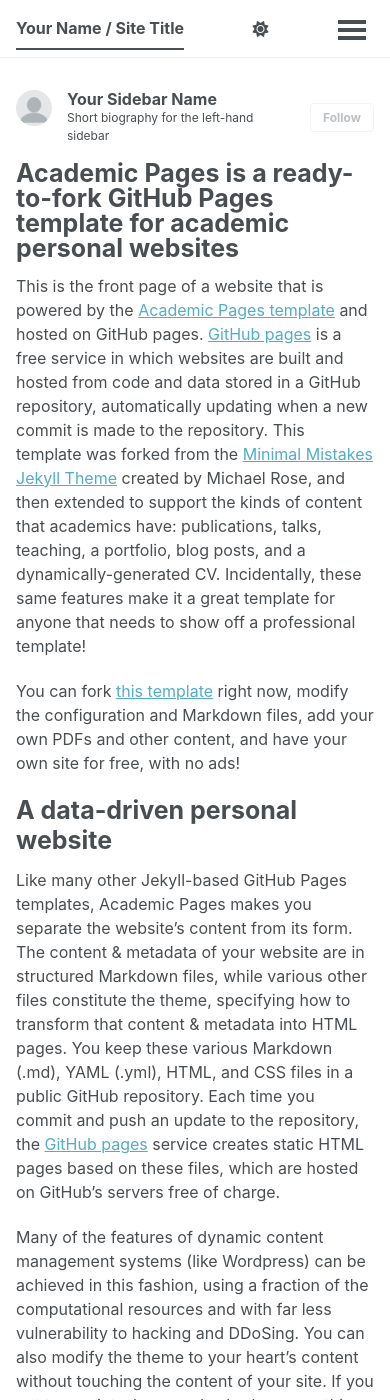
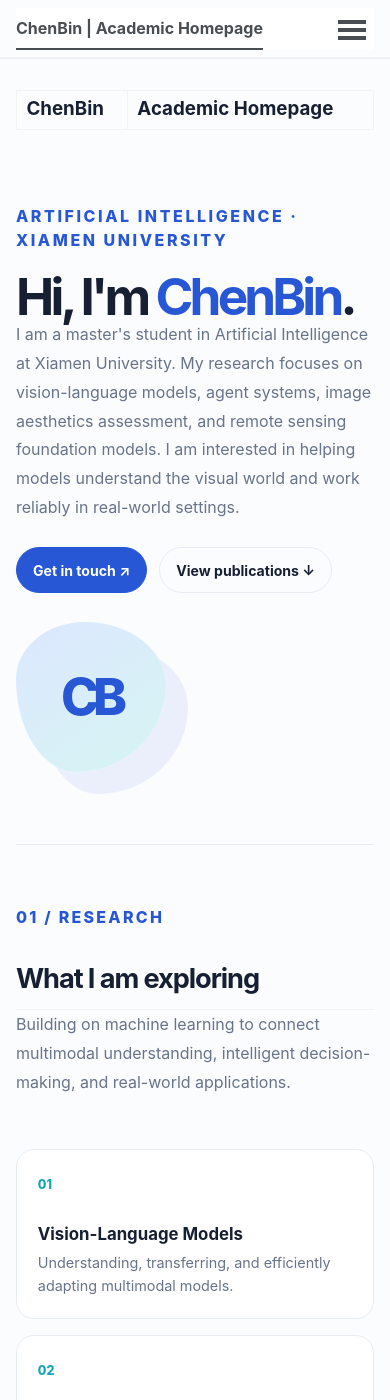
Before and after one commit to HeadAgainst/headagainst.github.io, a Jekyll site: the page built from _pages/about.md, in a window 390 px wide and 1400 px high. Built offline with Jekyll 4.4.1, drawn with Linux system fonts in a browser that asks for light colours; a script bundle is joined from its source files by our own code; a style sheet for code colours, icons or effects is not loaded; some of the changed text lies outside the part shown.

Commit message:
Create ChenBin academic homepage
Co-authored-by: Copilot <223556219+Copilot@users.noreply.github.com>

```diff
--- a/_config.yml
+++ b/_config.yml
@@ -9,10 +9,10 @@
 # Basic Site Settings
 locale                   : "en-US"
 site_theme               : "default" # The available themes options are "default", "air", "sunrise", "mint", "dirt" and "contrast"
-title                    : "Your Name / Site Title"
+title                    : "ChenBin | Academic Homepage"
 title_separator          : "-"
-name                     : &name "Your Name"
-description              : &description "Your Name's academic portfolio"   # Update this with a general description of your site, this is the default if not overridden by a page
+name                     : &name "ChenBin"
+description              : &description "ChenBin's academic homepage — multimodal learning, agents, and remote sensing foundation models"
 url                      : https://academicpages.github.io # The base hostname & protocol for your site e.g. "https://[your GitHub username].github.io",
                                                            # or if you already have some other page hosted on Github then use "https://[your GitHub username].github.io/[Your Repo Name]"
 baseurl                  : "" # the subpath of your site, e.g. "/blog"
@@ -24,13 +24,13 @@ repository               : "academicpages/academicpages.github.io"
 author:
   # Biographic information
   avatar           : "profile.png"
-  name             : "Your Sidebar Name"
+  name             : "ChenBin"
   pronouns         : # example: "she/her"
-  bio              : "Short biography for the left-hand sidebar"
-  location         : "Earth"
-  employer         : "Red Brick University"
+  bio              : "M.S. student in Artificial Intelligence · SmartDSP Lab"
+  location         : "Xiamen, China"
+  employer         : "Xiamen University"
   uri              : # URL
-  email            : "none@example.org"
+  email            : "1585059590@qq.com"
 
   # Academic websites
   academia         : # URL
@@ -51,7 +51,7 @@ author:
   bitbucket        : # Username - Update with your username on the site
   codepen          : # Username
   dribbble         : # Username
-  github           : "academicpages"
+  github           :
   kaggle           : # Username
   stackoverflow    : # User number or user number and name (i.e., use "1" or "1/jeff-atwood")
 
--- a/_pages/about.md
+++ b/_pages/about.md
@@ -1,56 +1,70 @@
 ---
 permalink: /
-title: "Academic Pages is a ready-to-fork GitHub Pages template for academic personal websites"
-author_profile: true
+title: "ChenBin | Academic Homepage"
+author_profile: false
 redirect_from:
   - /about/
   - /about.html
 ---
 
-This is the front page of a website that is powered by the [Academic Pages template](https://github.com/academicpages/academicpages.github.io) and hosted on GitHub pages. [GitHub pages](https://pages.github.com) is a free service in which websites are built and hosted from code and data stored in a GitHub repository, automatically updating when a new commit is made to the repository. This template was forked from the [Minimal Mistakes Jekyll Theme](https://mmistakes.github.io/minimal-mistakes/) created by Michael Rose, and then extended to support the kinds of content that academics have: publications, talks, teaching, a portfolio, blog posts, and a dynamically-generated CV. Incidentally, these same features make it a great template for anyone that needs to show off a professional template!
+<main class="cb-home">
+  <section class="cb-hero" id="about">
+    <div>
+      <p class="cb-kicker">Artificial Intelligence · Xiamen University</p>
+      <h1>Hi, I'm <span>ChenBin</span>.</h1>
+      <p class="cb-lede">I am a master's student in Artificial Intelligence at Xiamen University. My research focuses on vision-language models, agent systems, image aesthetics assessment, and remote sensing foundation models. I am interested in helping models understand the visual world and work reliably in real-world settings.</p>
+      <div class="cb-links">
+        <a class="cb-button cb-button--primary" href="mailto:1585059590@qq.com">Get in touch ↗</a>
+        <a class="cb-button" href="#publications">View publications ↓</a>
+      </div>
+    </div>
+    <div class="cb-mark" aria-label="ChenBin initials">CB</div>
+  </section>
 
- You can fork [this template](https://github.com/academicpages/academicpages.github.io) right now, modify the configuration and Markdown files, add your own PDFs and other content, and have your own site for free, with no ads!
+  <section class="cb-section" id="research">
+    <div class="cb-section__heading">
+      <p class="cb-section__label">01 / Research</p>
+      <div>
+        <h2>What I am exploring</h2>
+        <p class="cb-section__intro">Building on machine learning to connect multimodal understanding, intelligent decision-making, and real-world applications.</p>
+      </div>
+    </div>
+    <div class="cb-research-grid">
+      <article class="cb-card"><span class="cb-card__number">01</span><h3>Vision-Language Models</h3><p>Understanding, transferring, and efficiently adapting multimodal models.</p></article>
+      <article class="cb-card"><span class="cb-card__number">02</span><h3>Agent Systems</h3><p>Agent collaboration and tool use for complex tasks.</p></article>
+      <article class="cb-card"><span class="cb-card__number">03</span><h3>Image Aesthetics</h3><p>Personalized image aesthetics assessment and hierarchical modeling.</p></article>
+      <article class="cb-card"><span class="cb-card__number">04</span><h3>Remote Sensing</h3><p>Remote sensing foundation models and geospatial intelligence.</p></article>
+    </div>
+  </section>
 
-A data-driven personal website
-======
-Like many other Jekyll-based GitHub Pages templates, Academic Pages makes you separate the website's content from its form. The content & metadata of your website are in structured Markdown files, while various other files constitute the theme, specifying how to transform that content & metadata into HTML pages. You keep these various Markdown (.md), YAML (.yml), HTML, and CSS files in a public GitHub repository. Each time you commit and push an update to the repository, the [GitHub pages](https://pages.github.com/) service creates static HTML pages based on these files, which are hosted on GitHub's servers free of charge.
+  <section class="cb-section" id="experience">
+    <div class="cb-section__heading">
+      <p class="cb-section__label">02 / Education</p>
+      <div><h2>Education</h2></div>
+    </div>
+    <div class="cb-timeline">
+      <article class="cb-timeline__item"><div class="cb-timeline__date">2025 — 2028</div><div><h3>Xiamen University · M.S. in Artificial Intelligence</h3><p>SmartDSP Lab, advised by Professor Ding Xinghao.</p></div></article>
+      <article class="cb-timeline__item"><div class="cb-timeline__date">2021 — 2025</div><div><h3>Hangzhou Dianzi University · B.S. in Computer Science and Technology</h3><p>Focused on machine learning and graph neural networks (GNN), participated in related projects, and was advised by Wang Yuxiang.</p></div></article>
+    </div>
+  </section>
 
-Many of the features of dynamic content management systems (like Wordpress) can be achieved in this fashion, using a fraction of the computational resources and with far less vulnerability to hacking and DDoSing. You can also modify the theme to your heart's content without touching the content of your site. If you get to a point where you've broken something in Jekyll/HTML/CSS beyond repair, your Markdown files describing your talks, publications, etc. are safe. You can rollback the changes or even delete the repository and start over - just be sure to save the Markdown files! You can also write scripts that process the structured data on the site, such as [this one](https://github.com/academicpages/academicpages.github.io/blob/master/talkmap.ipynb) that analyzes metadata in pages about talks to display [a map of every location you've given a talk](https://academicpages.github.io/talkmap.html).
+  <section class="cb-section" id="publications">
+    <div class="cb-section__heading">
+      <p class="cb-section__label">03 / Selected work</p>
+      <div><h2>Publications</h2><p class="cb-section__intro">Selected research contributions. A complete list and project links will be added over time.</p></div>
+    </div>
+    <div>
+      <article class="cb-pub"><div class="cb-pub__index">01</div><div><h3>STM: A Spatio-Temporal Model for Dynamic Graph Fraud Detection</h3><p><em>DASFAA 2025</em> · Co-first, third author</p></div></article>
+      <article class="cb-pub"><div class="cb-pub__index">02</div><div><h3>PERTURB TO PROTECT: LEVERAGING TEST-TIME DEFENSIVE PERTURBATIONS AGAINST ADVERSARIAL ATTACKS</h3><p><em>ICASSP 2026</em> · Second author</p></div></article>
+      <article class="cb-pub"><div class="cb-pub__index">03</div><div><h3>LEARNING WHAT TRANSFERS: HIERARCHICAL MLLM READOUT FOR PERSONALIZED IMAGE AESTHETICS ASSESSMENT</h3><p><em>ICASSP 2027</em> · First author, under review</p></div></article>
+    </div>
+  </section>
 
-For those users that need more advanced functionality, the template also supports the following popular tools:
-- [MathJax](https://www.mathjax.org/) for mathematical equations
-- [Mermaid](https://mermaid.js.org/) for diagraming
-- [Plotly](https://plotly.com/javascript/) for plotting
-
-Getting started
-======
-1. Register a GitHub account if you don't have one and confirm your e-mail (required!)
-1. Fork [this template](https://github.com/academicpages/academicpages.github.io) by clicking the "Use this template" button in the top right.
-1. Go to the repository's settings (rightmost item in the tabs that start with "Code", should be below "Unwatch"). Rename the repository "[your GitHub username].github.io", which will also be your website's URL.
-1. Set site-wide configuration and create content & metadata (see below -- also see [this set of diffs](https://archive.is/3TPas) showing what files were changed to set up [an example site](https://getorg-testacct.github.io) for a user with the username "getorg-testacct")
-1. Upload any files (like PDFs, .zip files, etc.) to the files/ directory. They will appear at https://[your GitHub username].github.io/files/example.pdf.
-1. Check status by going to the repository settings, in the "GitHub pages" section
-
-Site-wide configuration
-------
-The main configuration file for the site is in the base directory in [_config.yml](https://github.com/academicpages/academicpages.github.io/blob/master/_config.yml), which defines the content in the sidebars and other site-wide features. You will need to replace the default variables with ones about yourself and your site's github repository. The configuration file for the top menu is in [_data/navigation.yml](https://github.com/academicpages/academicpages.github.io/blob/master/_data/navigation.yml). For example, if you don't have a portfolio or blog posts, you can remove those items from that navigation.yml file to remove them from the header.
-
-Create content & metadata
-------
-For site content, there is one Markdown file for each type of content, which are stored in directories like _publications, _talks, _posts, _teaching, or _pages. For example, each talk is a Markdown file in the [_talks directory](https://github.com/academicpages/academicpages.github.io/tree/master/_talks). At the top of each Markdown file is structured data in YAML about the talk, which the theme will parse to do lots of cool stuff. The same structured data about a talk is used to generate the list of talks on the [Talks page](https://academicpages.github.io/talks), each [individual page](https://academicpages.github.io/talks/2012-03-01-talk-1) for specific talks, the talks section for the [CV page](https://academicpages.github.io/cv), and the [map of places you've given a talk](https://academicpages.github.io/talkmap.html) (if you run this [python file](https://github.com/academicpages/academicpages.github.io/blob/master/talkmap.py) or [Jupyter notebook](https://github.com/academicpages/academicpages.github.io/blob/master/talkmap.ipynb), which creates the HTML for the map based on the contents of the _talks directory).
-
-**Markdown generator**
-
-The repository includes [a set of Jupyter notebooks](https://github.com/academicpages/academicpages.github.io/tree/master/markdown_generator
-) that converts a CSV containing structured data about talks or presentations into individual Markdown files that will be properly formatted for the Academic Pages template. The sample CSVs in that directory are the ones I used to create my own personal website at stuartgeiger.com. My usual workflow is that I keep a spreadsheet of my publications and talks, then run the code in these notebooks to generate the Markdown files, then commit and push them to the GitHub repository.
-
-How to edit your site's GitHub repository
-------
-Many people use a git client to create files on their local computer and then push them to GitHub's servers. If you are not familiar with git, you can directly edit these configuration and Markdown files directly in the github.com interface. Navigate to a file (like [this one](https://github.com/academicpages/academicpages.github.io/blob/master/_talks/2012-03-01-talk-1.md) and click the pencil icon in the top right of the content preview (to the right of the "Raw | Blame | History" buttons). You can delete a file by clicking the trashcan icon to the right of the pencil icon. You can also create new files or upload files by navigating to a directory and clicking the "Create new file" or "Upload files" buttons.
-
-Example: editing a Markdown file for a talk
-![Editing a Markdown file for a talk](/images/editing-talk.png)
-
-For more info
-------
-More info about configuring Academic Pages can be found in [the guide](https://academicpages.github.io/markdown/), the [growing wiki](https://github.com/academicpages/academicpages.github.io/wiki), and you can always [ask a question on GitHub](https://github.com/academicpages/academicpages.github.io/discussions). The [guides for the Minimal Mistakes theme](https://mmistakes.github.io/minimal-mistakes/docs/configuration/) (which this theme was forked from) might also be helpful.
+  <section class="cb-section" id="contact">
+    <div class="cb-section__heading">
+      <p class="cb-section__label">04 / More</p>
+      <div><h2>Let’s connect</h2><p class="cb-section__intro">If you are interested in multimodal learning, agents, or remote sensing foundation models, feel free to reach out.</p></div>
+    </div>
+    <div class="cb-footer-note"><strong>Email:</strong> <a href="mailto:1585059590@qq.com">1585059590@qq.com</a></div>
+  </section>
+</main>
--- /dev/null
+++ b/assets/css/_custom.scss
@@ -0,0 +1,287 @@
+/* ChenBin's editorial academic homepage */
+
+:root {
+  --cb-ink: #172033;
+  --cb-muted: #68748a;
+  --cb-blue: #2857d6;
+  --cb-cyan: #10a5b8;
+  --cb-line: #e7ebf2;
+  --cb-soft: #f5f8fc;
+}
+
+body {
+  background: #fbfcfe;
+  color: var(--cb-ink);
+  font-family: "Inter", "Noto Sans SC", "Microsoft YaHei", sans-serif;
+}
+
+.masthead {
+  border-bottom: 1px solid rgba(231, 235, 242, .8);
+  background: rgba(251, 252, 254, .92);
+  backdrop-filter: blur(14px);
+}
+
+.page__content {
+  max-width: 1040px;
+}
+
+.cb-home {
+  padding: 3.5rem 0 4rem;
+}
+
+.cb-hero {
+  display: grid;
+  grid-template-columns: minmax(0, 1.4fr) minmax(260px, .6fr);
+  gap: 3rem;
+  align-items: end;
+  padding: 2rem 0 4.5rem;
+}
+
+.cb-kicker {
+  margin: 0 0 .9rem;
+  color: var(--cb-blue);
+  font-size: .78rem;
+  font-weight: 800;
+  letter-spacing: .16em;
+  text-transform: uppercase;
+}
+
+.cb-hero h1 {
+  max-width: 780px;
+  margin: 0;
+  font-size: clamp(3.2rem, 8vw, 6.8rem);
+  letter-spacing: -.075em;
+  line-height: .92;
+}
+
+.cb-hero h1 span {
+  color: var(--cb-blue);
+}
+
+.cb-lede {
+  max-width: 670px;
+  margin: 1.6rem 0 0;
+  color: var(--cb-muted);
+  font-size: 1.12rem;
+  line-height: 1.8;
+}
+
+.cb-links {
+  display: flex;
+  flex-wrap: wrap;
+  gap: .75rem;
+  margin-top: 1.6rem;
+}
+
+.cb-button {
+  display: inline-flex;
+  align-items: center;
+  gap: .5rem;
+  border: 1px solid var(--cb-line);
+  border-radius: 999px;
+  padding: .7rem 1rem;
+  color: var(--cb-ink);
+  font-size: .88rem;
+  font-weight: 700;
+  text-decoration: none !important;
+  transition: transform .2s ease, border-color .2s ease, background .2s ease;
+}
+
+.cb-button:hover {
+  border-color: var(--cb-blue);
+  background: #fff;
+  transform: translateY(-2px);
+}
+
+.cb-button--primary {
+  border-color: var(--cb-blue);
+  background: var(--cb-blue);
+  color: #fff;
+}
+
+.cb-mark {
+  display: grid;
+  place-items: center;
+  width: 215px;
+  height: 215px;
+  margin-left: auto;
+  border-radius: 46% 54% 60% 40% / 38% 42% 58% 62%;
+  background: linear-gradient(145deg, #dce7ff, #d6f5f2);
+  color: var(--cb-blue);
+  font-size: 4.7rem;
+  font-weight: 800;
+  letter-spacing: -.12em;
+  box-shadow: 22px 22px 0 rgba(40, 87, 214, .08);
+}
+
+.cb-section {
+  border-top: 1px solid var(--cb-line);
+  padding: 3.8rem 0;
+}
+
+.cb-section__heading {
+  display: grid;
+  grid-template-columns: 150px 1fr;
+  gap: 2rem;
+  margin-bottom: 2rem;
+}
+
+.cb-section__label {
+  margin: .25rem 0 0;
+  color: var(--cb-blue);
+  font-size: .75rem;
+  font-weight: 800;
+  letter-spacing: .14em;
+  text-transform: uppercase;
+}
+
+.cb-section h2 {
+  margin: 0;
+  font-size: clamp(1.7rem, 3vw, 2.4rem);
+  letter-spacing: -.04em;
+}
+
+.cb-section__intro {
+  max-width: 680px;
+  margin: .7rem 0 0;
+  color: var(--cb-muted);
+  line-height: 1.8;
+}
+
+.cb-research-grid {
+  display: grid;
+  grid-template-columns: repeat(4, 1fr);
+  gap: 1rem;
+}
+
+.cb-card {
+  min-height: 165px;
+  border: 1px solid var(--cb-line);
+  border-radius: 18px;
+  padding: 1.3rem;
+  background: #fff;
+}
+
+.cb-card__number {
+  color: var(--cb-cyan);
+  font-size: .78rem;
+  font-weight: 800;
+}
+
+.cb-card h3 {
+  margin: 1.8rem 0 .45rem;
+  font-size: 1.05rem;
+}
+
+.cb-card p {
+  margin: 0;
+  color: var(--cb-muted);
+  font-size: .9rem;
+  line-height: 1.6;
+}
+
+.cb-timeline {
+  display: grid;
+  gap: 0;
+}
+
+.cb-timeline__item {
+  display: grid;
+  grid-template-columns: 150px 1fr;
+  gap: 2rem;
+  border-bottom: 1px solid var(--cb-line);
+  padding: 1.5rem 0;
+}
+
+.cb-timeline__date {
+  color: var(--cb-blue);
+  font-size: .85rem;
+  font-weight: 800;
+}
+
+.cb-timeline__item h3 {
+  margin: 0 0 .35rem;
+  font-size: 1.2rem;
+}
+
+.cb-timeline__item p {
+  margin: 0;
+  color: var(--cb-muted);
+  line-height: 1.7;
+}
+
+.cb-pub {
+  display: grid;
+  grid-template-columns: 42px 1fr;
+  gap: 1.3rem;
+  padding: 1.3rem 0;
+  border-bottom: 1px solid var(--cb-line);
+}
+
+.cb-pub__index {
+  color: var(--cb-blue);
+  font-size: 1.2rem;
+  font-weight: 800;
+}
+
+.cb-pub h3 {
+  margin: 0 0 .35rem;
+  font-size: 1.05rem;
+  line-height: 1.5;
+}
+
+.cb-pub p {
+  margin: 0;
+  color: var(--cb-muted);
+  font-size: .9rem;
+}
+
+.cb-pub em {
+  color: var(--cb-blue);
+  font-style: normal;
+  font-weight: 700;
+}
+
+.cb-footer-note {
+  margin-top: 2.5rem;
+  padding: 1.6rem;
+  border-radius: 18px;
+  background: var(--cb-soft);
+  color: var(--cb-muted);
+  line-height: 1.7;
+}
+
+@media (max-width: 800px) {
+  .cb-hero,
+  .cb-section__heading,
+  .cb-timeline__item {
+    grid-template-columns: 1fr;
+    gap: .8rem;
+  }
+
+  .cb-mark {
+    width: 150px;
+    height: 150px;
+    margin: 1rem 0 0;
+    font-size: 3.2rem;
+  }
+
+  .cb-research-grid {
+    grid-template-columns: repeat(2, 1fr);
+  }
+}
+
+@media (max-width: 480px) {
+  .cb-home {
+    padding-top: 1.5rem;
+  }
+
+  .cb-research-grid {
+    grid-template-columns: 1fr;
+  }
+
+  .cb-pub {
+    grid-template-columns: 28px 1fr;
+    gap: .8rem;
+  }
+}
--- a/assets/css/main.scss
+++ b/assets/css/main.scss
@@ -34,5 +34,7 @@
 
     "layout/page",
     "layout/archive",
-    "layout/sidebar"
+    "layout/sidebar",
+
+    "custom"
 ;
```
Also changed, not shown: _data/navigation.yml (+8 -18 lines).
